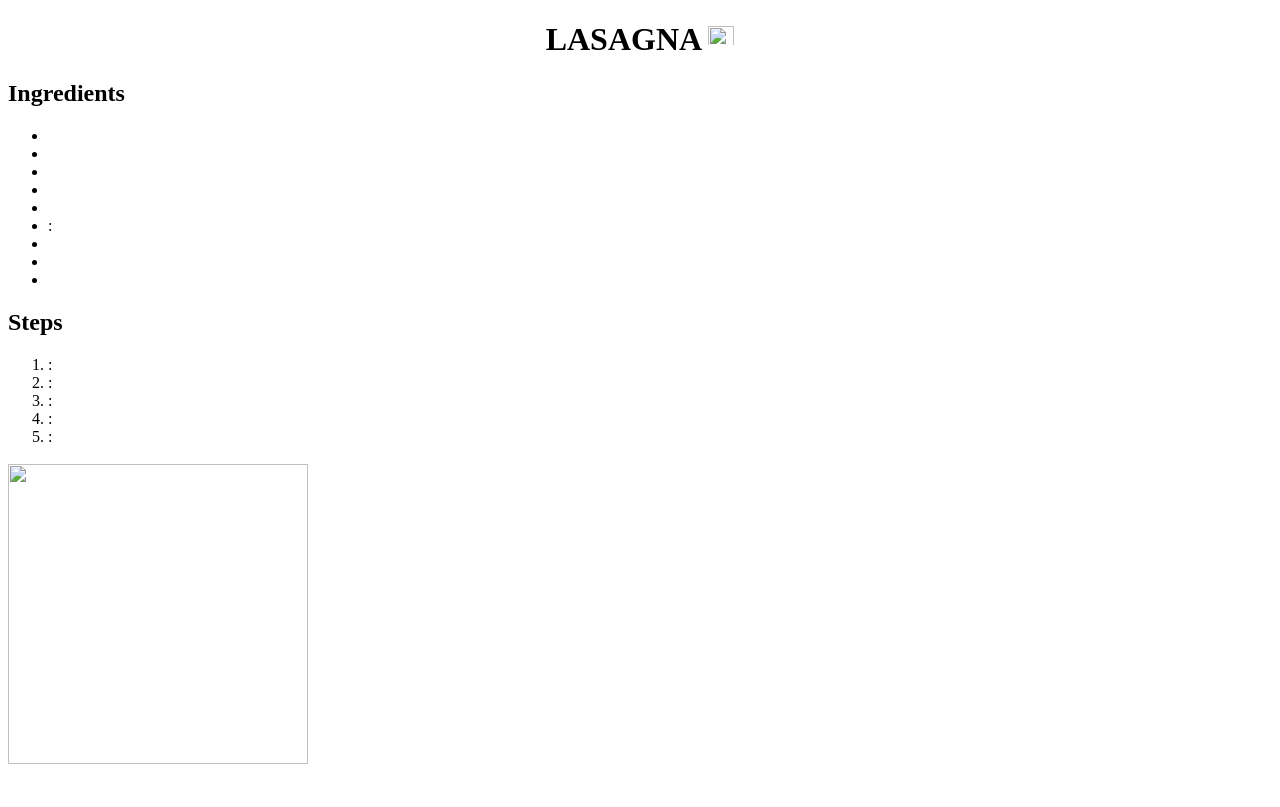
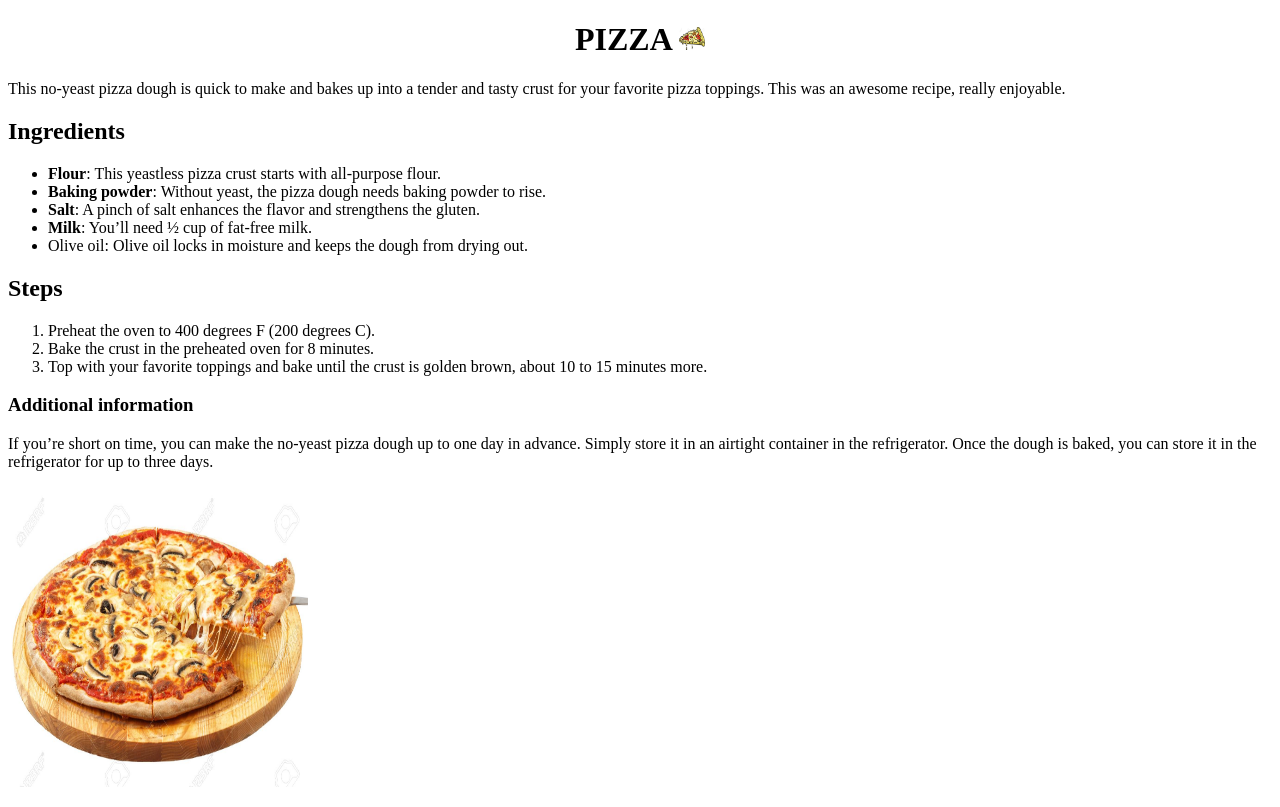
Before and after one commit to Handy650/odin_recipes, a plain HTML site: page recipes/pizza.html in a window 1280 px wide. Drawn offline with Linux system fonts and the light colour scheme.

Commit message:
Finish pizza page with images and steps

```diff
--- a/recipes/pizza.html
+++ b/recipes/pizza.html
@@ -7,44 +7,45 @@
 </head>
 <body>
 <!--Description and beggining of the page-->
-<h1><center>LASAGNA <img src="" width="26" height="24"> </center></h1>
+<h1><center>PIZZA <img src="../images/pizzanimada.jpg" width="26" height="23"> </center></h1>
 <p>
+    This no-yeast pizza dough is quick to make and bakes up into a
+    tender and tasty crust for your favorite pizza toppings.
+    This was an awesome recipe, really enjoyable.
 </p>
 
 <!--first paragraph with all ingredients and unordered list-->
  <p>
 <h2>Ingredients</h2>
 <ul>
-<li><strong></strong></li>
-<li><strong></strong></li>
-<li><strong></strong></li>
-<li><strong> </strong></li>
-<li><strong></strong></li>
-<li><strong></strong>:
-    </li>
-<li><strong></strong></li>
-<li><strong></strong></li>
-<li><strong></strong></li>
+<li><strong>Flour</strong>: This yeastless pizza crust starts with all-purpose flour.</li>
+<li><strong>Baking powder</strong>: Without yeast, the pizza dough needs baking powder to rise.</li>
+<li><strong>Salt</strong>: A pinch of salt enhances the flavor and strengthens the gluten.</li>
+<li><strong>Milk</strong>: You’ll need ½ cup of fat-free milk. </li>
+<li>Olive oil<strong></strong>: Olive oil locks in moisture and keeps the dough from drying out.</li>
+
 </ul>
 
 <!--2nd paragraph with ordered list-->
 <p>
 <h2>Steps</h2>
 <ol>
-<li><strong></strong>: </li>
-<li><strong></strong>: </li>
-<li><strong></strong>: </li>
-<li><strong></strong>: </li>
-<li><strong></strong>: </li>
+<li> Preheat the oven to 400 degrees F (200 degrees C). </li>
+<li>Bake the crust in the preheated oven for 8 minutes.</li>
+<li>Top with your favorite toppings and bake until the crust is golden brown, about 10 to
+    15 minutes more.</li>
+
 </ol>
 
 <!--final paragraph with the result as image and time to cook-->
 </p>
-<h3></h3>
-
+<h3>Additional information</h3>
+If you’re short on time, you can make the no-yeast pizza dough up to one day in advance.
+Simply store it in an airtight container in the refrigerator. Once the dough is baked,
+you can store it in the refrigerator for up to three days.
 </p>
 <p> <!--paragraph to add the refence image-->
-<img src="" width="300" height="300" >
+<img src="../images/pizzaim.jpg" width="300" height="300" >
 </p>
 
 </body>
```
